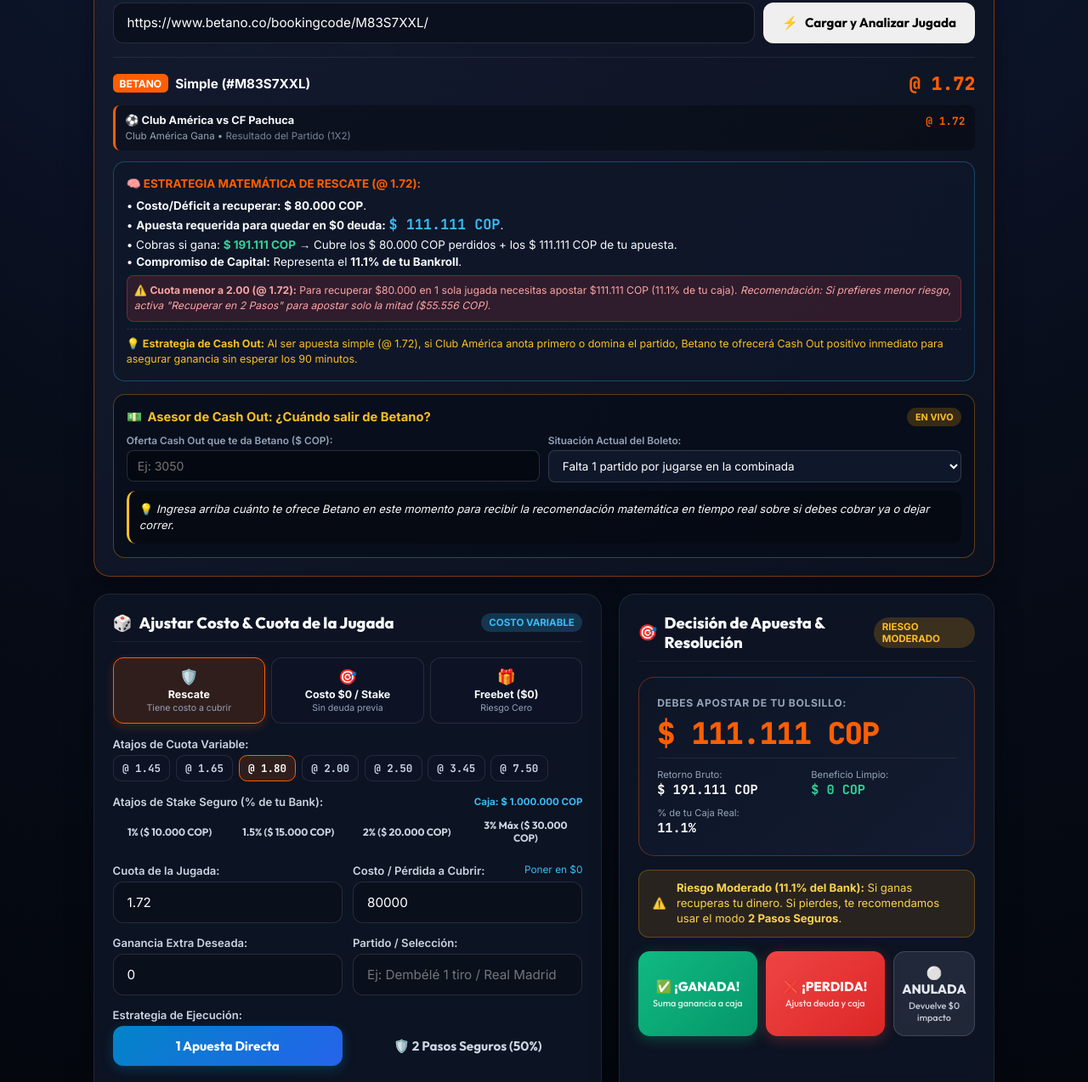
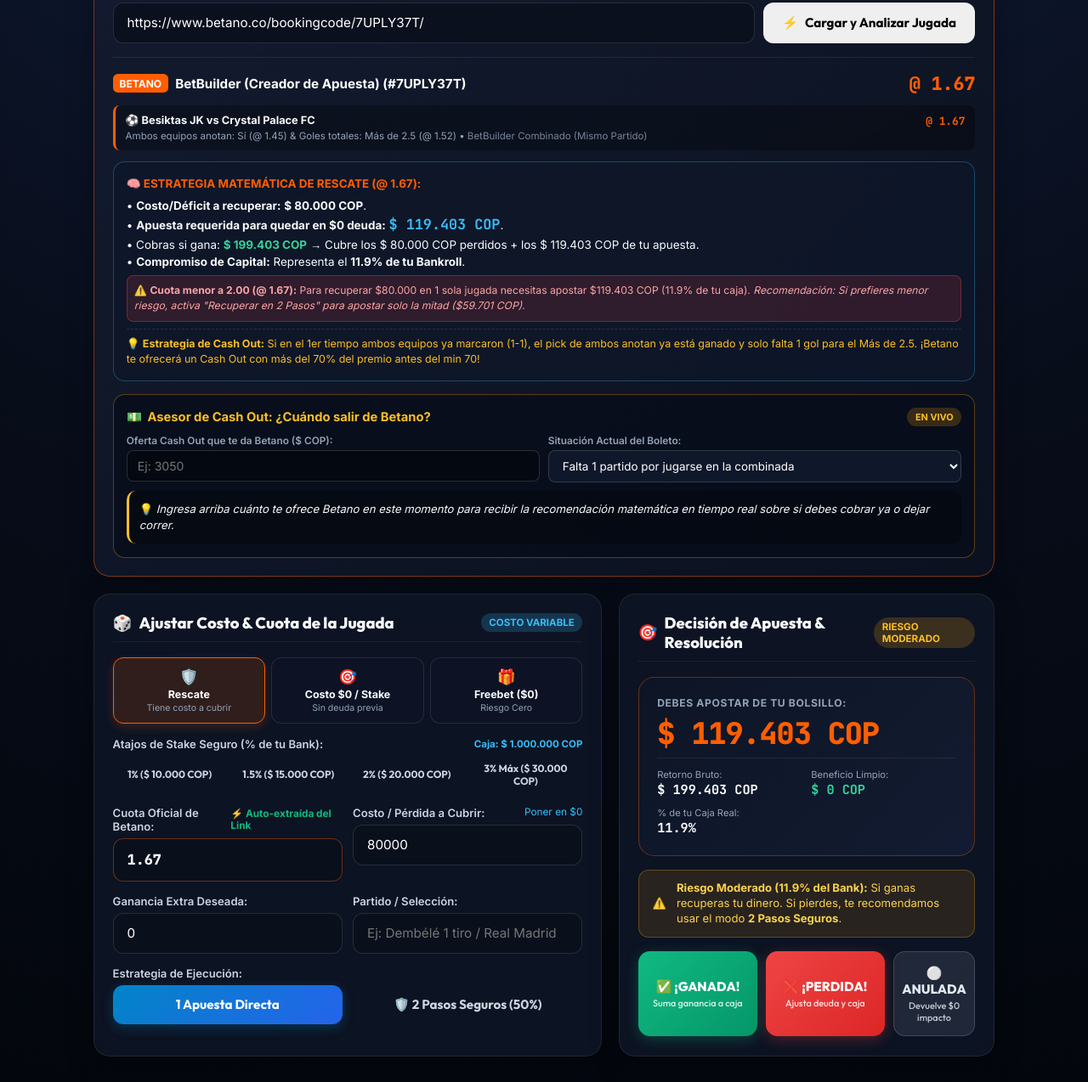
Before and after one commit to contatotal03-ship-it/control-apuestas, a plain HTML site: page index.html in a window 1280 px wide. Shown: the part 608-1882 px from the top of the page at 85% size. Drawn offline with Linux system fonts and the light colour scheme.

Commit message:
Remove manual odds chips, link cuota to Betano link, add 7UPLY37T and YNR3DKV9

```diff
--- a/index.html
+++ b/index.html
@@ -402,7 +402,7 @@
         </div>
 
         <div style="display: flex; gap: 0.6rem; flex-wrap: wrap;">
-          <input type="text" id="betanoLinkInput" style="flex: 1; min-width: 250px;" placeholder="Pega aquí el link: https://www.betano.co/bookingcode/M83S7XXL/" value="https://www.betano.co/bookingcode/M83S7XXL/">
+          <input type="text" id="betanoLinkInput" style="flex: 1; min-width: 250px;" placeholder="Pega aquí el link: https://www.betano.co/bookingcode/7UPLY37T/" value="https://www.betano.co/bookingcode/7UPLY37T/">
           <button class="btn btn-betano" style="width: auto; min-width: 180px; padding: 0.85rem 1.4rem;" onclick="analizarLinkBetano()">
             <span>⚡</span> Cargar y Analizar Jugada
           </button>
@@ -512,20 +512,6 @@
             </div>
           </div>
 
-          <!-- Chips de Cuota -->
-          <div class="form-group">
-            <label><span>Atajos de Cuota Variable:</span></label>
-            <div class="quick-chips-row">
-              <span class="chip" onclick="setCuotaDirecta(1.45)">@ 1.45</span>
-              <span class="chip" onclick="setCuotaDirecta(1.65)">@ 1.65</span>
-              <span class="chip active" id="chip180" onclick="setCuotaDirecta(1.80)">@ 1.80</span>
-              <span class="chip" onclick="setCuotaDirecta(2.00)">@ 2.00</span>
-              <span class="chip" onclick="setCuotaDirecta(2.50)">@ 2.50</span>
-              <span class="chip" onclick="setCuotaDirecta(3.45)">@ 3.45</span>
-              <span class="chip" onclick="setCuotaDirecta(7.50)">@ 7.50</span>
-            </div>
-          </div>
-
           <!-- Atajos de Stake Disciplinado (% de tu Caja) -->
           <div class="form-group" style="margin-bottom: 0.95rem;">
             <label style="display: flex; justify-content: space-between; align-items: center;">
@@ -542,15 +528,18 @@
 
           <div class="input-row">
             <div class="form-group">
-              <label><span>Cuota de la Jugada:</span></label>
-              <input type="number" step="0.01" id="dynCuota" value="1.80" oninput="calcularEnVivo()" placeholder="1.80">
+              <label style="display: flex; justify-content: space-between; align-items: center;">
+                <span>Cuota Oficial de Betano:</span>
+                <span class="hint" style="color: #10b981; font-weight: 700;">⚡ Auto-extraída del Link</span>
+              </label>
+              <input type="number" step="0.01" id="dynCuota" value="1.67" oninput="calcularEnVivo()" placeholder="1.67" style="border-color: rgba(255, 94, 0, 0.4); font-weight: 800; font-family: 'JetBrains Mono', monospace; font-size: 1.05rem;">
             </div>
             <div class="form-group" id="grpCosto">
               <label>
                 <span id="lblCosto">Costo / Pérdida a Cubrir:</span>
                 <span class="hint" style="cursor: pointer; color: #38bdf8;" onclick="setCostoCero()">Poner en $0</span>
               </label>
-              <input type="number" id="dynPerdida" value="80000" oninput="calcularEnVivo()" placeholder="0">
+              <input type="number" id="dynPerdida" value="0" oninput="calcularEnVivo()" placeholder="0">
             </div>
           </div>
 
@@ -742,6 +731,24 @@
 
     // --- BASE DE DATOS DE TICKETS Y ANALIZADOR DINÁMICO DE BETANO ---
     const BETANO_DATABASE = {
+      '7UPLY37T': {
+        code: '7UPLY37T',
+        tipo: 'BetBuilder (Creador de Apuesta)',
+        cuota: 1.67,
+        partidos: [
+          { evento: '⚽ Besiktas JK vs Crystal Palace FC', pick: 'Ambos equipos anotan: Sí (@ 1.45) & Goles totales: Más de 2.5 (@ 1.52)', mercado: 'BetBuilder Combinado (Mismo Partido)', odds: 1.67, color: '#ff5e00' }
+        ],
+        cashoutNote: 'Si en el 1er tiempo ambos equipos ya marcaron (1-1), el pick de ambos anotan ya está ganado y solo falta 1 gol para el Más de 2.5. ¡Betano te ofrecerá un Cash Out con más del 70% del premio antes del min 70!'
+      },
+      'YNR3DKV9': {
+        code: 'YNR3DKV9',
+        tipo: 'Simple',
+        cuota: 1.45,
+        partidos: [
+          { evento: '⚽ Besiktas JK vs Crystal Palace FC', pick: 'Sí (Ambos equipos anotan)', mercado: 'Ambos equipos anotarán (1X2)', odds: 1.45, color: '#38bdf8' }
+        ],
+        cashoutNote: 'Apenas ambos equipos marquen su primer gol, la apuesta está GANADA al 100%. No necesitas Cash Out una vez se cumpla.'
+      },
       'M83S7XXL': {
         code: 'M83S7XXL',
         tipo: 'Simple',
```
Also changed, not shown: 1 other file.
